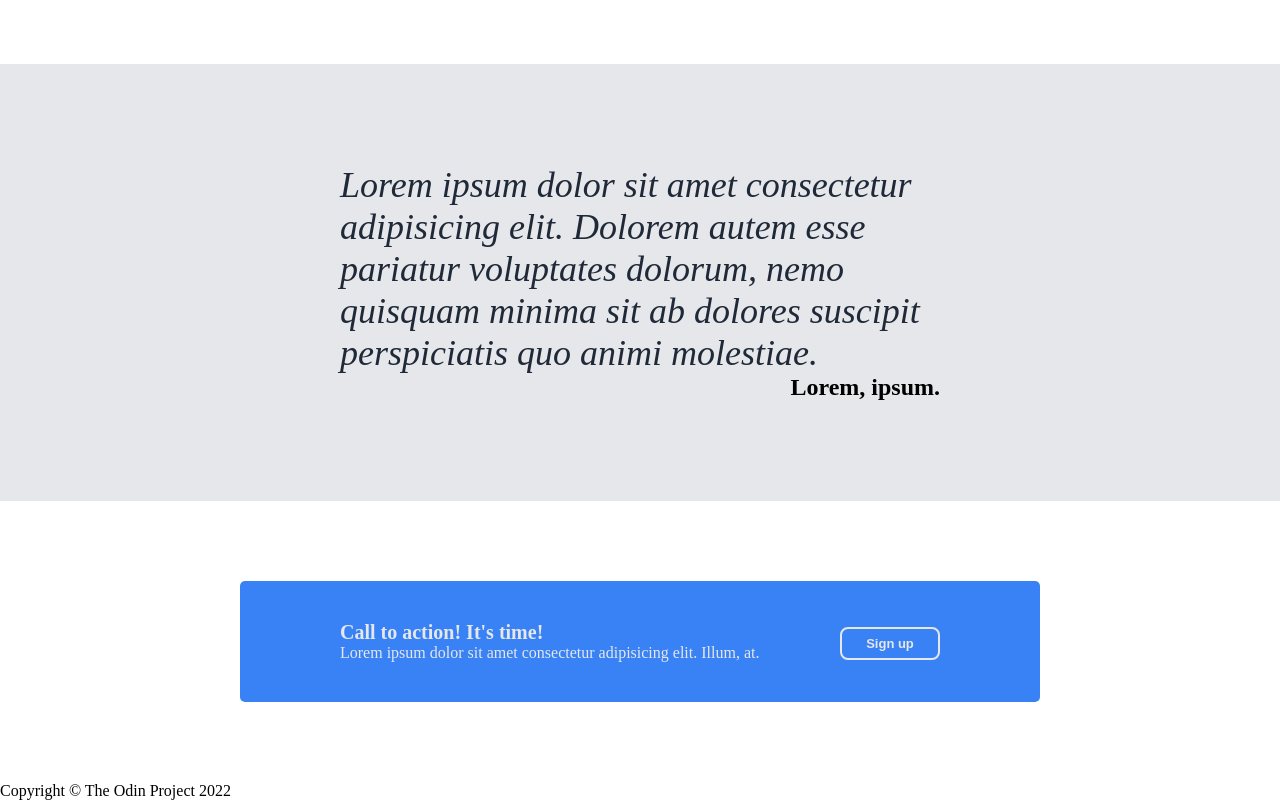
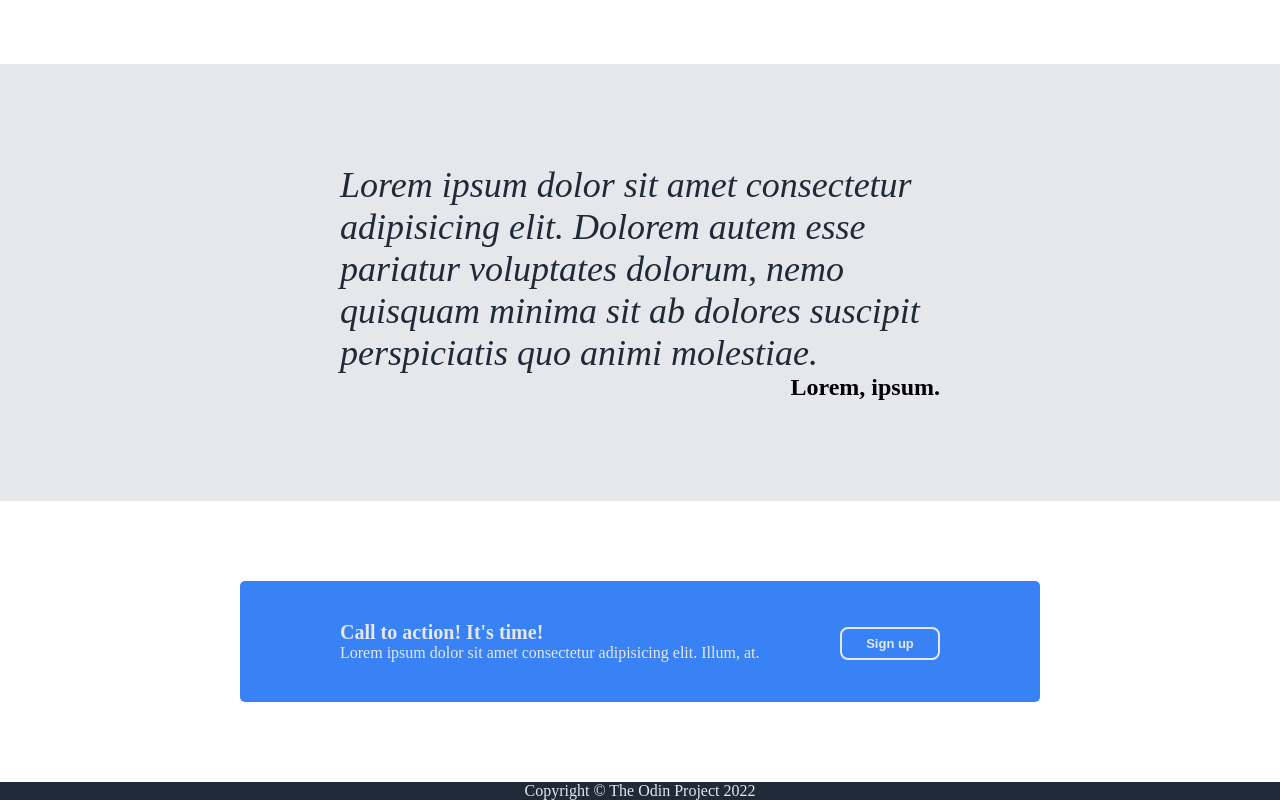
Before and after one commit to rolckeirnad/TOP-landing-page, a plain HTML site: page index.html in a window 1280 px wide. Shown: the part 936-1736 px from the top of the page. Drawn offline with Linux system fonts and the light colour scheme.

Commit message:
Add styles to footer

```diff
--- a/css/style.css
+++ b/css/style.css
@@ -183,3 +183,11 @@ button {
     border: 2px solid #e5e7eb;
     color: #e5e7eb;
 }
+
+.footer {
+    display: flex;
+    justify-content: center;
+    align-items: center;
+    color: #e5e7eb;
+    background-color: #1f2937;
+}
```
